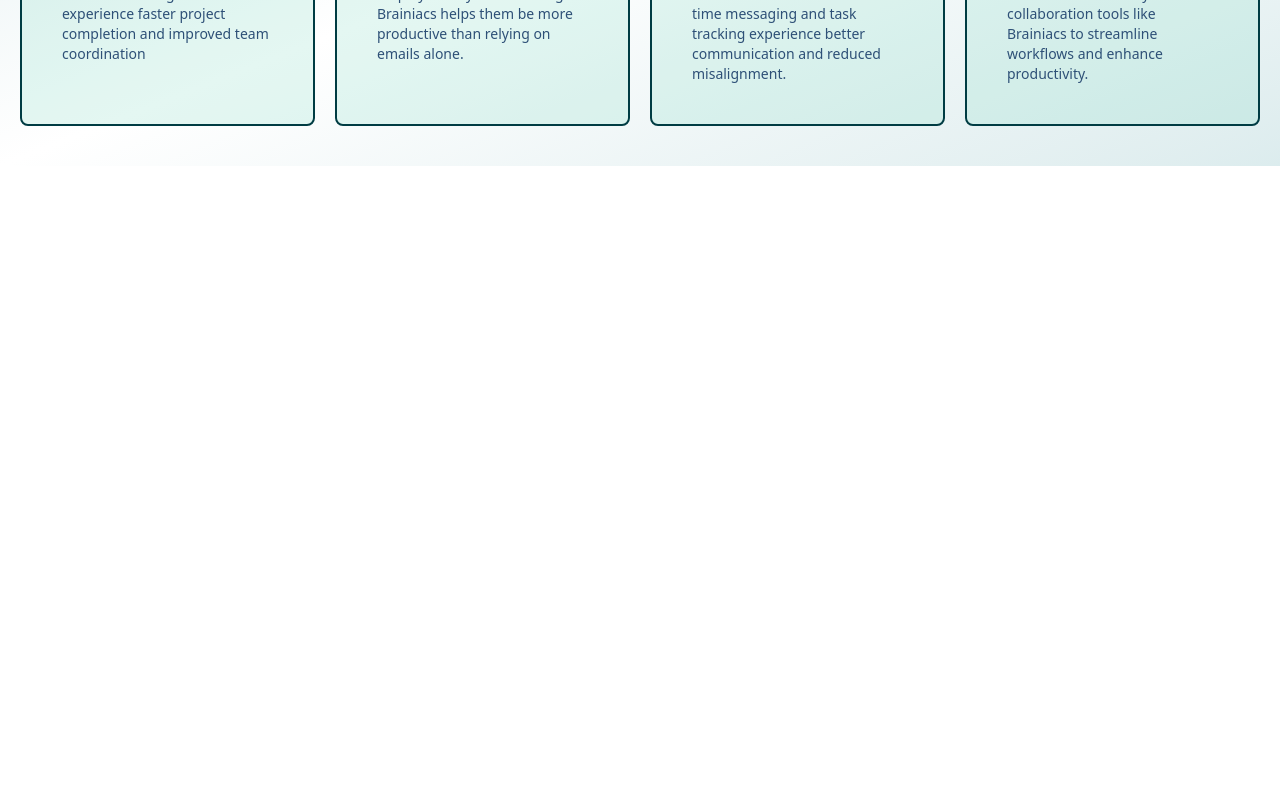
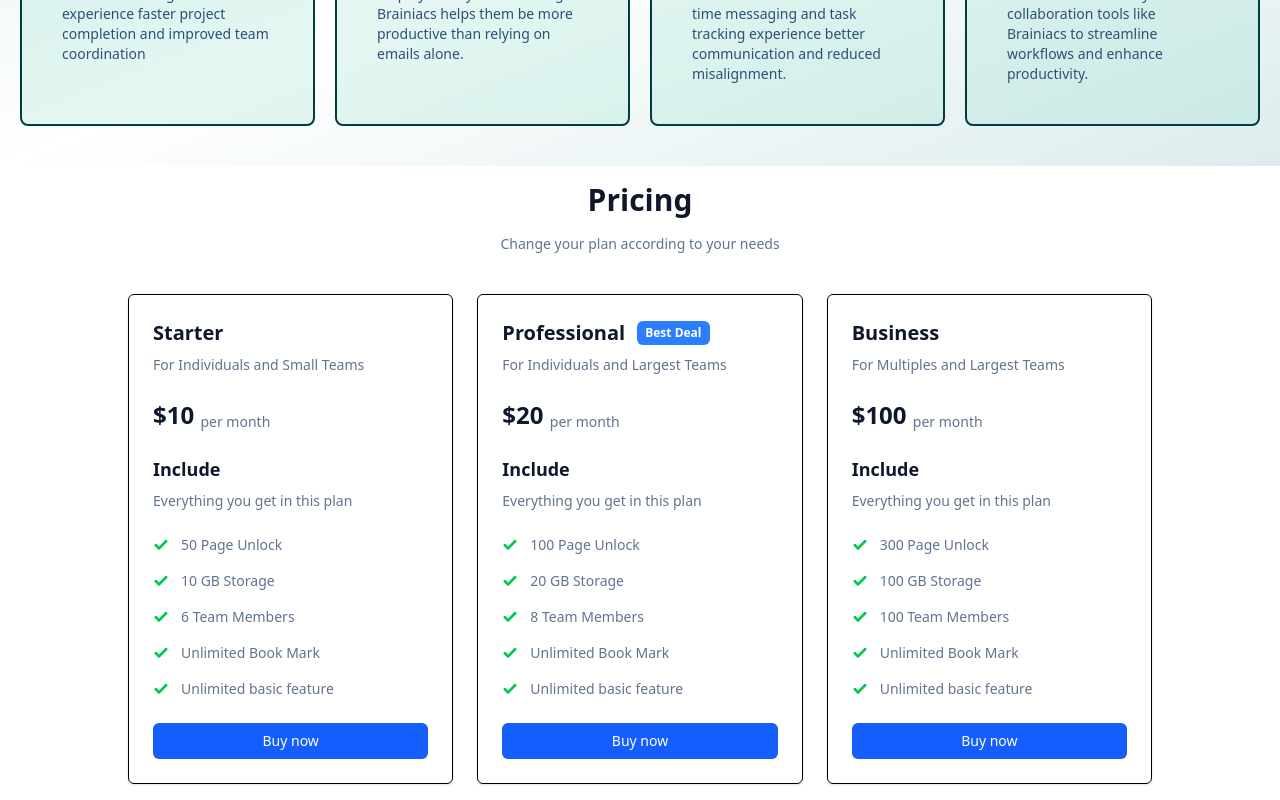
Before and after one commit to AsadEducation/Brainiacs-Team-Collaboration, a React (Vite) app: page / in a window 1280 px wide. Shown: the part 1010-1810 px from the top of the page. Before the commit the page ends 1176 px from the top, so only its background shows below. Built offline with nearby package versions, Linux system fonts and the light colour scheme.

Commit message:
added pricing in home

```diff
--- a/src/pages/Home/Home.jsx
+++ b/src/pages/Home/Home.jsx
@@ -1,12 +1,14 @@
 import Navbar from "../../Component/Shared/Navbar";
 import Banner from "./Banner/Banner";
+import Pricing from "./pricing/Pricing";
 import Statistics from "./Statistics/Statistics";
 
 const Home = () => {
     return (
         <div>
-            <Banner/>
+            <Banner />
             <Statistics></Statistics>
+            <Pricing />
         </div>
     );
 };
--- /dev/null
+++ b/src/pages/Home/pricing/Pricing.jsx
@@ -0,0 +1,110 @@
+import React from 'react';
+
+const Pricing = () => {
+    // Array of objects containing pricing card data
+    const pricingPlans = [
+        {
+            title: 'Starter',
+            description: 'For Individuals and Small Teams',
+            price: '$10',
+            features: [
+                '50 Page Unlock',
+                '10 GB Storage',
+                '6 Team Members',
+                'Unlimited Book Mark',
+                'Unlimited basic feature',
+            ],
+            isBestDeal: false,
+        },
+        {
+            title: 'Professional',
+            description: 'For Individuals and Largest Teams',
+            price: '$20',
+            features: [
+                '100 Page Unlock',
+                '20 GB Storage',
+                '8 Team Members',
+                'Unlimited Book Mark',
+                'Unlimited basic feature',
+            ],
+            isBestDeal: true,
+        },
+        {
+            title: 'Business',
+            description: 'For Multiples and Largest Teams',
+            price: '$100',
+            features: [
+                '300 Page Unlock',
+                '100 GB Storage',
+                '100 Team Members',
+                'Unlimited Book Mark',
+                'Unlimited basic feature',
+            ],
+            isBestDeal: false,
+        },
+    ];
+
+    return (
+        <div className="p-4">
+            <div className="max-w-5xl max-lg:max-w-2xl mx-auto">
+                <div className="text-center">
+                    <h2 className="text-slate-900 text-3xl font-bold mb-4">Pricing</h2>
+                    <p className="text-sm text-slate-500">Change your plan according to your needs</p>
+                </div>
+
+                <div className="grid lg:grid-cols-3 sm:grid-cols-2 gap-6 mt-10 max-sm:max-w-sm max-sm:mx-auto">
+                    {/* Map through the pricingPlans array to render cards */}
+                    {pricingPlans.map((plan, index) => (
+                        <div key={index} className="border shadow rounded-md p-6">
+                            <h3 className="text-slate-900 text-xl font-semibold mb-2 flex items-center">
+                                {plan.title}
+                                {plan.isBestDeal && (
+                                    <span className="px-2 py-1 text-xs font-semibold text-white bg-blue-500 rounded-md ml-3">
+                                        Best Deal
+                                    </span>
+                                )}
+                            </h3>
+                            <p className="text-sm text-slate-500">{plan.description}</p>
+
+                            <div className="mt-6">
+                                <h3 className="text-slate-900 text-2xl font-semibold">
+                                    {plan.price} <sub className="text-slate-500 text-sm font-medium">per month</sub>
+                                </h3>
+                            </div>
+
+                            <div className="mt-6">
+                                <h4 className="text-slate-900 text-lg font-semibold mb-2">Include</h4>
+                                <p className="text-sm text-slate-500">Everything you get in this plan</p>
+
+                                <ul className="mt-6 space-y-4">
+                                    {plan.features.map((feature, idx) => (
+                                        <li key={idx} className="flex items-center text-sm text-slate-500 font-medium">
+                                            <svg
+                                                xmlns="http://www.w3.org/2000/svg"
+                                                width="16"
+                                                className="mr-3 fill-green-500"
+                                                viewBox="0 0 24 24"
+                                            >
+                                                <path d="M9.707 19.121a.997.997 0 0 1-1.414 0l-5.646-5.647a1.5 1.5 0 0 1 0-2.121l.707-.707a1.5 1.5 0 0 1 2.121 0L9 14.171l9.525-9.525a1.5 1.5 0 0 1 2.121 0l.707.707a1.5 1.5 0 0 1 0 2.121z" data-original="#000000" />
+                                            </svg>
+                                            {feature}
+                                        </li>
+                                    ))}
+                                </ul>
+
+                                <button
+                                    type="button"
+                                    className="w-full mt-6 px-4 py-2 text-sm font-medium text-white bg-blue-600 hover:bg-blue-700 rounded-md"
+                                >
+                                    Buy now
+                                </button>
+                            </div>
+                        </div>
+                    ))}
+                </div>
+            </div>
+        </div>
+    );
+};
+
+export default Pricing;
```
